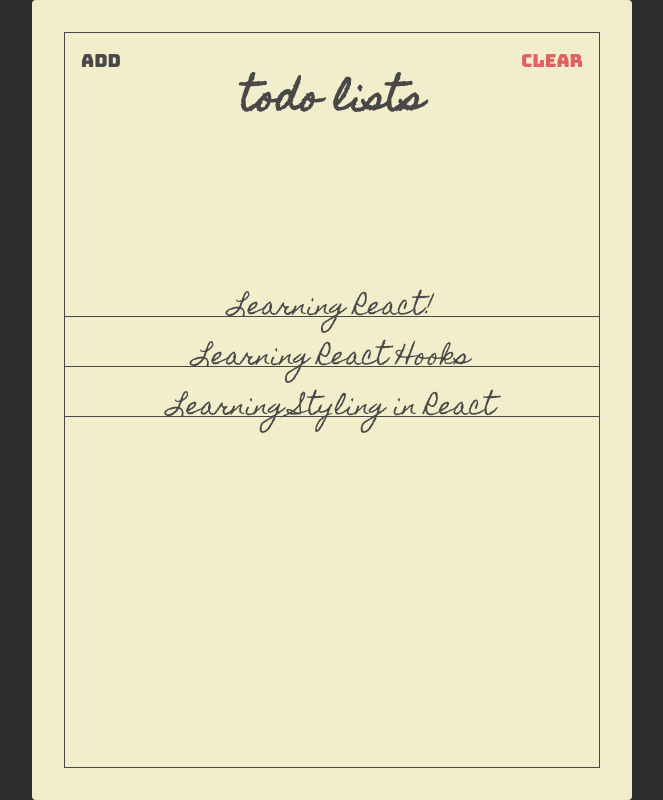
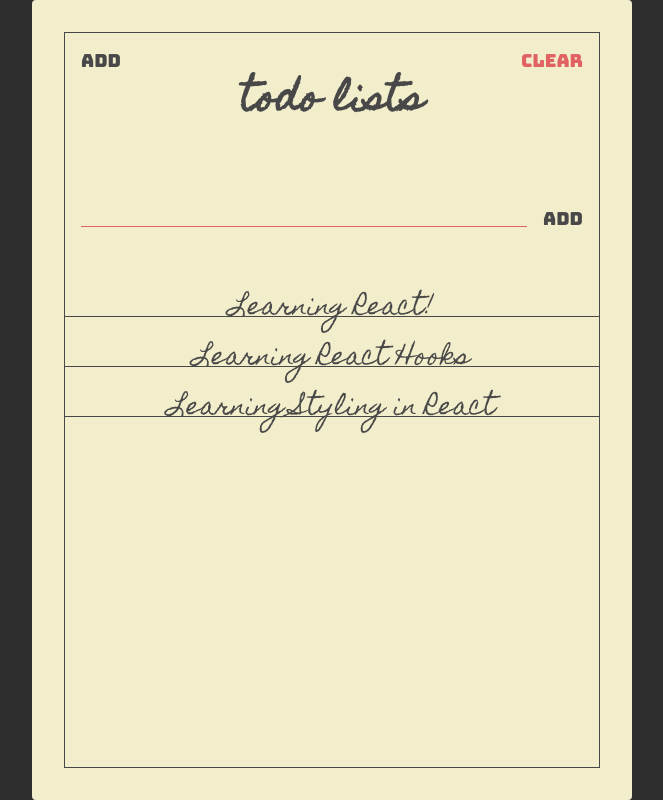
Before and after one commit to nmSholeh/todolist-react, a React (Create React App) app: page / in a window 1280 px wide. Shown: the whole page, without its empty margins (308-971 px from the left). Built offline with nearby package versions, Linux system fonts and the light colour scheme.

Commit message:
Implement layout container ke todo form

```diff
--- a/src/component/todoForm/TodoForm.jsx
+++ b/src/component/todoForm/TodoForm.jsx
@@ -3,6 +3,10 @@ import React from "react";
 import { jsx } from "@emotion/react";
 import PropTypes from "prop-types";
 import { useTheme } from "@emotion/react";
+
+import Button from "../button/Button";
+import Container from "../../layout/Container";
+import Item from "../../layout/Item";
 
 // import styles from "./todoform.module.css";
 import * as styles from "./todoForm.style";
@@ -29,17 +33,23 @@ const TodoForm = ({ addTodo, showAdd }) => {
     setValue("");
   };
 
-  if (showAdd) {
+  if (!showAdd) {
     return (
-      <section css={styles.add}>
-        <form css={styles.addForm} onSubmit={handleFormSubmit}>
+      <section className="todoform-component">
+        <form onSubmit={handleFormSubmit}>
+          <Container alignItems="flex-start">
+            <Item flex={1} padding="0 0 0 16px">
               <input
                 type="text"
                 css={styles.addInput({ theme })}
                 value={value}
                 onChange={(e) => setValue(e.target.value)}
               />
-          <button css={styles.addBtn({ theme })}>Add</button>
+            </Item>
+            <Item>
+              <Button text="Add" />
+            </Item>
+          </Container>
         </form>
       </section>
     );
--- a/src/component/todoForm/todoForm.style.js
+++ b/src/component/todoForm/todoForm.style.js
@@ -1,40 +1,14 @@
 import { css } from "@emotion/react";
-
-export const add = () =>
-  css`
-    padding: 16px;
-  `;
-
-export const addForm = () =>
-  css`
-    display: flex;
-    align-items: flex-start;
-  `;
 
 export const addInput = ({ theme }) =>
   css`
     background: unset;
     border: unset;
     padding: 0 64px;
-    flex: 1;
+    width: 100%;
     border-bottom: 1px solid ${theme.color.primary.red};
     outline: unset;
     font-family: "Homemade Apple", sans-serif;
     font-size: 16px;
     text-transform: lowercase;
   `;
-
-export const addBtn = ({ theme }) =>
-  css`
-    font-size: 1.8rem;
-    font-family: "Bungee", sans-serif;
-    padding: 16px;
-    padding-right: unset;
-    cursor: pointer;
-    background: unset;
-    border: unset;
-    outline: unset;
-    &:active {
-      text-shadow: 1px 1px 2px ${theme.color.primary};
-    }
-  `;
--- a/src/layout/Item.jsx
+++ b/src/layout/Item.jsx
@@ -3,13 +3,14 @@
 import { jsx, css } from "@emotion/react";
 import PropTypes from "prop-types";
 
-const Item = ({ children, flex, align }) => {
+const Item = ({ children, flex, align, padding }) => {
   return (
     <div
       className="flex-item"
       css={css`
         flex: ${flex};
         text-align: ${align};
+        padding: ${padding};
       `}
     >
       {children}
@@ -17,11 +18,17 @@ const Item = ({ children, flex, align }) => {
   );
 };
 
+Item.defaultProps = {
+  align: "left",
+  padding: "unset"
+};
+
 Item.PropTypes = {
   children: PropTypes.oneOfType([
     PropTypes.arrayOf(PropTypes.node),
     PropTypes.node
   ]),
+  padding: PropTypes.string,
   flex: PropTypes.oneOfType([PropTypes.number, PropTypes.string]),
   align: PropTypes.oneOf(["center", "left", "right", "justify"])
 };
```
Lines whose indentation alone changed are shown as unchanged.
